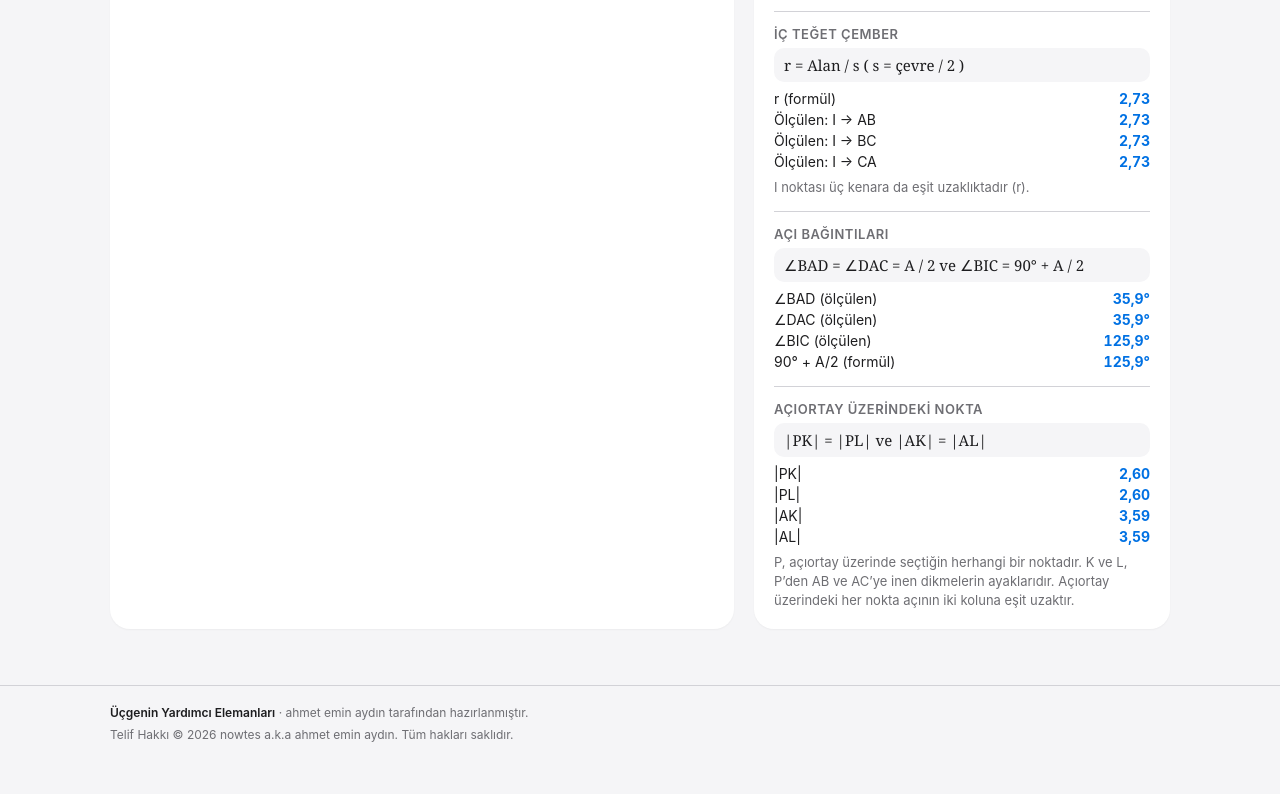
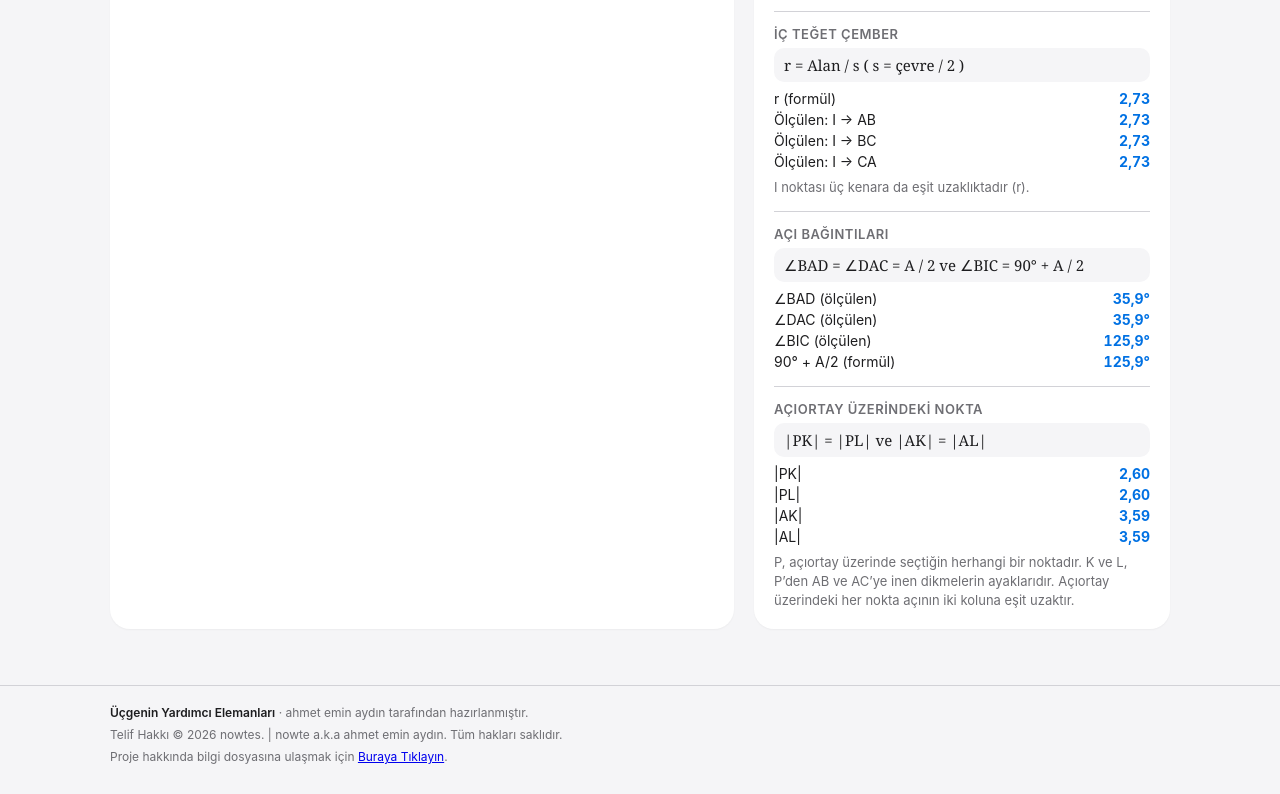
Before and after one commit to nowte/math-application, a plain HTML site: page index.html in a window 1280 px wide. Shown: the part 1051-1845 px from the top of the page. Before the commit the page ends 1823 px from the top, so only its background shows below. Drawn offline with Linux system fonts and the light colour scheme.

Commit message:
Modify footer with updated copyright and project link
Updated footer content to include a link to the project repository.

```diff
--- a/index.html
+++ b/index.html
@@ -201,7 +201,7 @@ body.pres .pclose{font-size:calc(14px*var(--pz,1))}
     </div>
   </div>
 </div>
-<footer class="ft"><div class="ftin"><p><b>Üçgenin Yardımcı Elemanları</b> · ahmet emin aydın tarafından hazırlanmıştır.</p><p>Telif Hakkı © 2026 nowtes a.k.a ahmet emin aydın. Tüm hakları saklıdır.</p></div></footer>
+<footer class="ft"><div class="ftin"><p><b>Üçgenin Yardımcı Elemanları</b> · ahmet emin aydın tarafından hazırlanmıştır.</p><p>Telif Hakkı © 2026 nowtes. | nowte a.k.a ahmet emin aydın. Tüm hakları saklıdır.</p><p>Proje hakkında bilgi dosyasına ulaşmak için <a href="https://github.com/nowte/math-application/tree/main">Buraya Tıklayın</a>.</p></div></footer>
 <script>
 const $=s=>document.querySelector(s);
 const U=40;const mqN=matchMedia('(max-width:600px)');let W=mqN.matches?400:640,H=mqN.matches?440:460;
```
